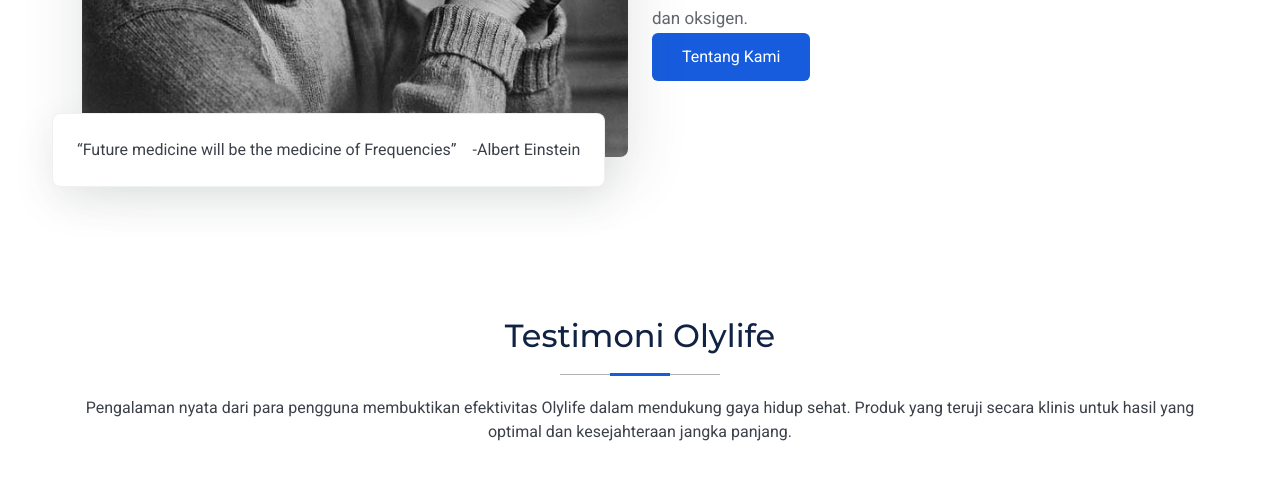
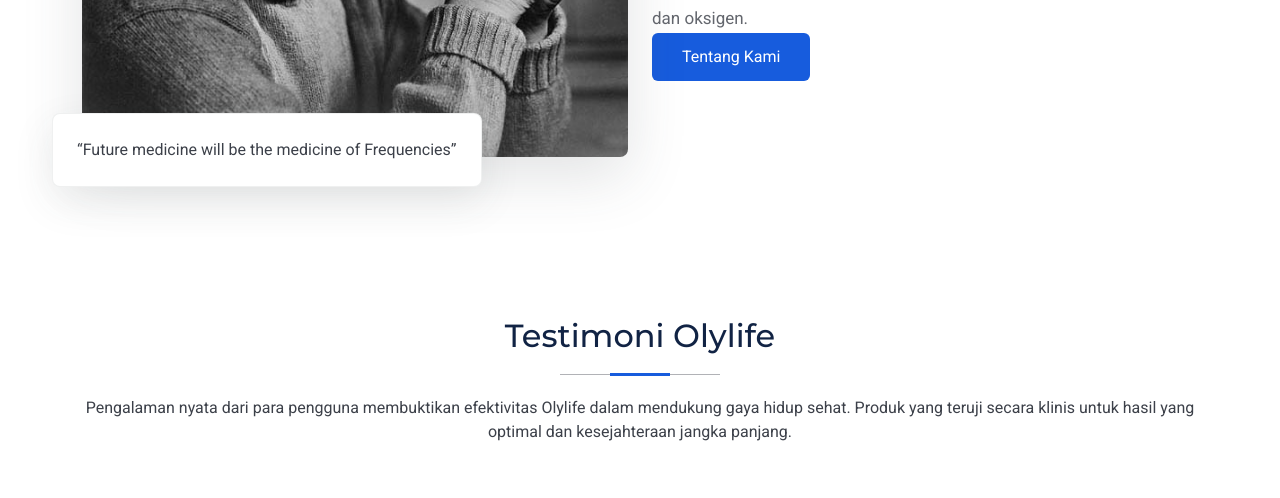
Before and after one commit to nifiira/olylife-1, a plain HTML site: page index.html in a window 1280 px wide. Shown: the part 1880-2378 px from the top of the page. Drawn offline with Linux system fonts and the light colour scheme.

Commit message:
auto save

```diff
--- a/index.html
+++ b/index.html
@@ -257,7 +257,7 @@
                       <div class="card-text">
                         “Future medicine will be the medicine of Frequencies”
                       </div>
-                      <p class="card-title">-Albert Einstein</p>
+
                     </div>
                   </div>
                 </div>
```
